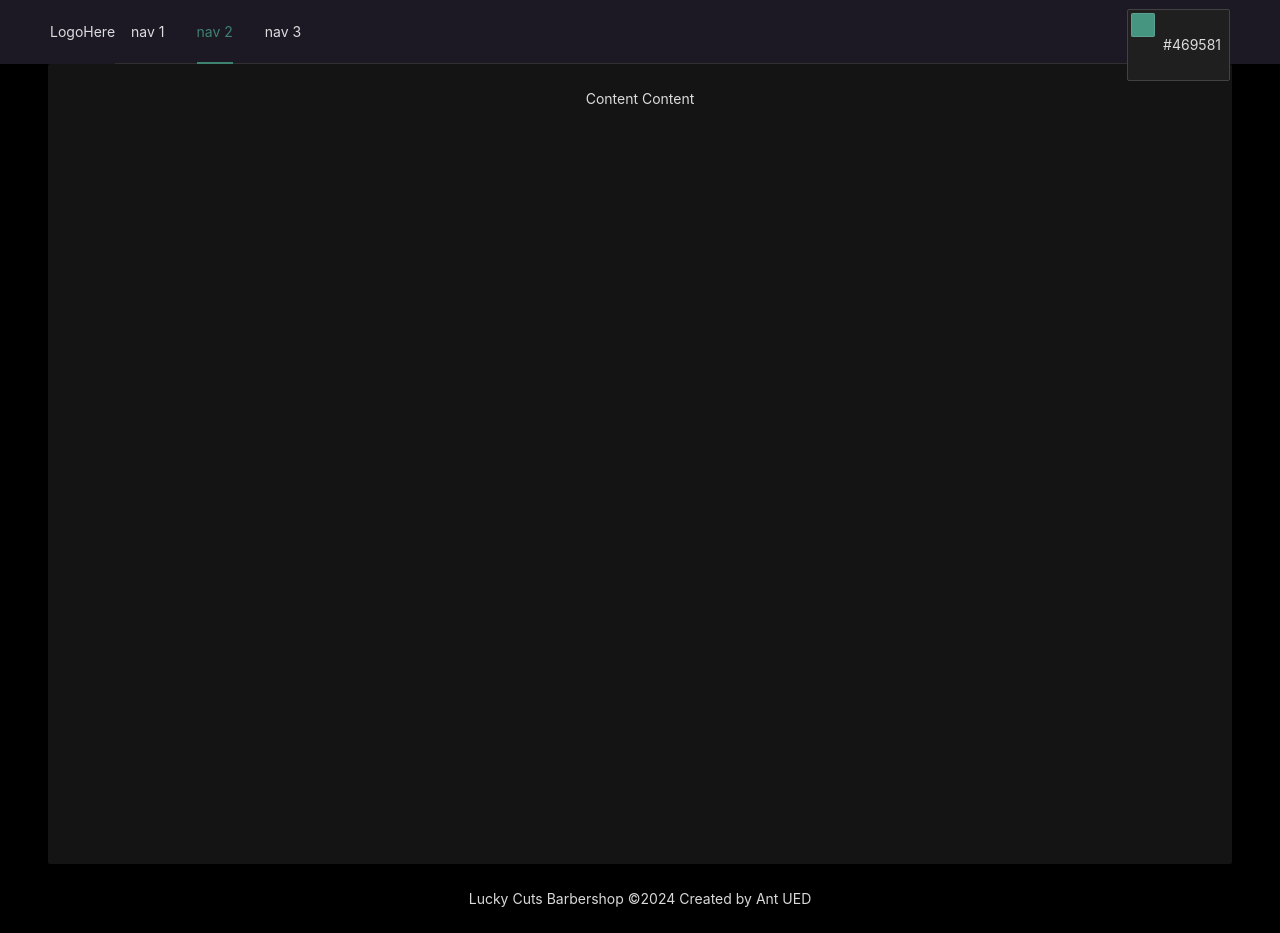
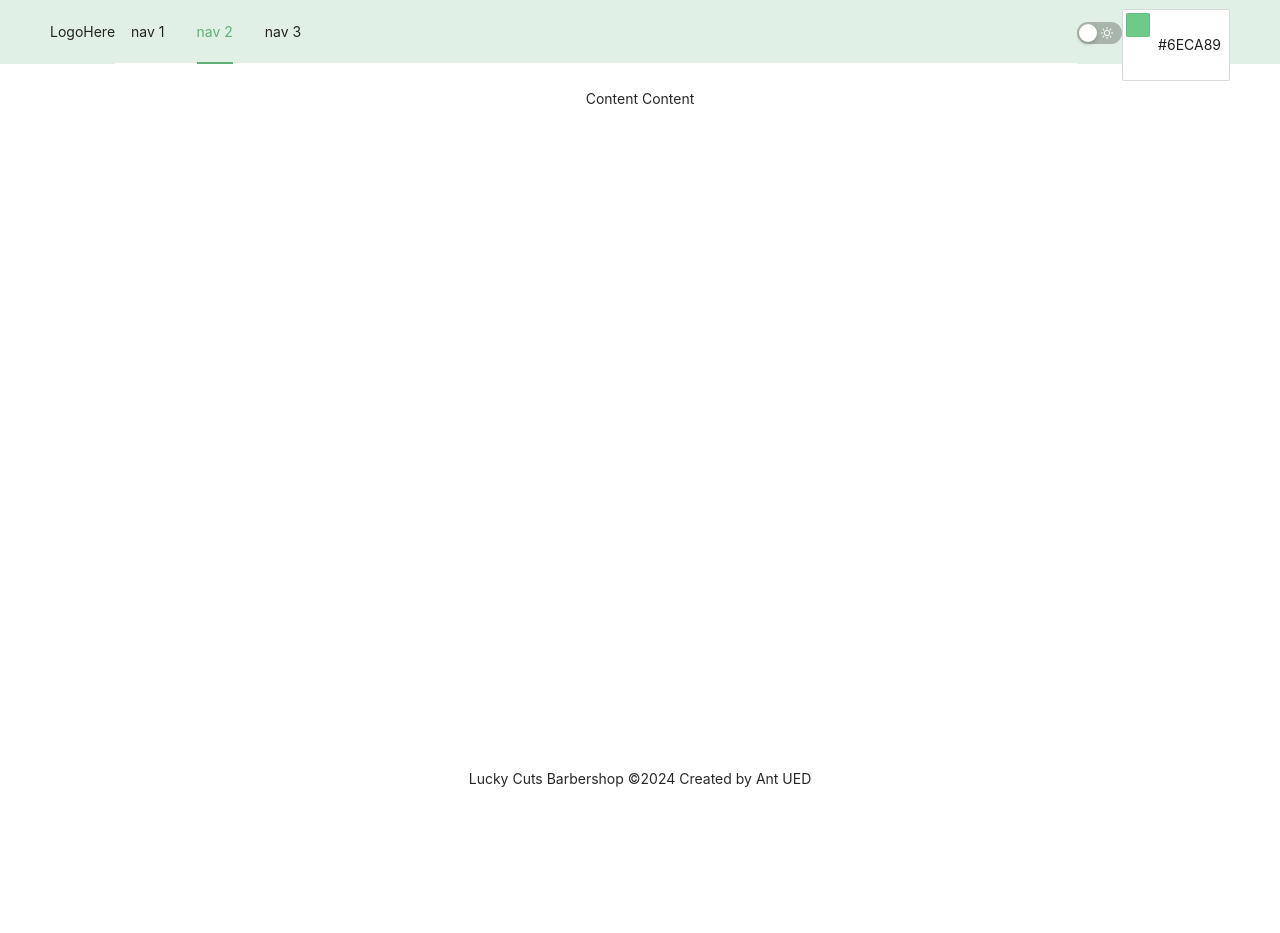
Before and after one commit to Amnesiac9/BarberShop, a React (Vite) app: page / in a window 1280 px wide. After the commit the page ends 813 px from the top, so only its background shows below. Built offline with nearby package versions, Linux system fonts and the light colour scheme; a web font is replaced by a local one.

Commit message:
working dark mode toggle and persisting data.

```diff
--- a/src/App.tsx
+++ b/src/App.tsx
@@ -2,33 +2,65 @@ import React from 'react';
 import './App.css'
 import AppLayout from './AppLayout'
 import { ConfigProvider, theme } from 'antd';
+import { generate } from '@ant-design/colors';
 // import { purple } from '@ant-design/colors';
 import type { ThemeConfig } from 'antd';
 
-const { darkAlgorithm } = theme;
+const { darkAlgorithm, defaultAlgorithm } = theme;
 
-// const initialColorPrimary = '#8d6eca'
+// TODO: Switch algorithm based on user preference
+const initialColorPrimary = () => {
+    return localStorage.getItem('primaryColor') ?? '#6eca89'
+}
+const initialDarkMode = () => {
+    const darkMode = localStorage.getItem('darkMode')
+    if (darkMode === null) {
+        return window.matchMedia('(prefers-color-scheme: dark)').matches;
+    }
+    return darkMode === 'true'
+}
 
 
-// TODO: Switch algorithm based on user preference
-const globalThemeConfig: ThemeConfig = {
-    algorithm: darkAlgorithm,
-    token: {
-        colorPrimary: '4fac94',
-        borderRadius: 2,
-    },
-    components: {
-        Menu: { algorithm: darkAlgorithm, colorBgContainer: "#1c1924", horizontalItemBorderRadius: 8, itemBorderRadius: 8, },
-        Layout: { algorithm: darkAlgorithm, headerBg: "#1c1924", },
-    }
-}
+
 
 function App() {
-    const [themeConfig, setThemeConfig] = React.useState(globalThemeConfig)
+    // const [themeConfig, setThemeConfig] = React.useState(globalThemeConfig)
+    const [darkMode, setDarkMode] = React.useState(initialDarkMode())
+    const [primaryColor, setPrimaryColor] = React.useState(initialColorPrimary)
+
+    function saveDarkMode(darkMode: boolean) {
+        localStorage.setItem('darkMode', darkMode.toString())
+        setDarkMode(darkMode)
+    }
+
+    function savePrimaryColor(color: string) {
+        localStorage.setItem('primaryColor', color)
+        setPrimaryColor(color)
+    }
+
+    // Generate theme based on primary color
+
+    const colors = generate(primaryColor, {
+        theme: darkMode ? 'dark' : 'default',
+        backgroundColor: darkMode ? '#000000' : '#ffffff'
+    })
+
+
+    const globalThemeConfig: ThemeConfig = {
+        algorithm: darkMode ? darkAlgorithm : defaultAlgorithm,
+        token: {
+            colorPrimary: primaryColor,
+            borderRadius: 2,
+        },
+        components: {
+            Menu: { algorithm: darkAlgorithm, colorBgContainer: colors[2], horizontalItemBorderRadius: 8, itemBorderRadius: 8, },
+            Layout: { algorithm: darkAlgorithm, headerBg: colors[2], },
+        }
+    }
 
     return (
-        <ConfigProvider theme={themeConfig}>
-            <AppLayout setThemeConfig={setThemeConfig} />
+        <ConfigProvider theme={globalThemeConfig}>
+            <AppLayout darkMode={darkMode} saveDarkMode={saveDarkMode} savePrimaryColor={savePrimaryColor} />
         </ConfigProvider>
 
     )
--- a/src/AppLayout.tsx
+++ b/src/AppLayout.tsx
@@ -1,6 +1,6 @@
 import React from 'react';
-import { Layout, Menu, theme, ColorPicker, ThemeConfig } from "antd";
-import { Color } from 'antd/es/color-picker';
+import { Layout, Menu, theme, ColorPicker } from "antd";
+import DarkModeSwitch from './components/DarkModeSwitch';
 // import { Calendar } from "antd";
 // import { DatePicker } from 'antd';
 // import Header from './components/Header';
@@ -17,23 +17,17 @@ const items = new Array(3).fill(null).map((_, index) => ({
     label: `nav ${index + 1}`,
 }));
 
-function AppLayout(props: { setThemeConfig: React.Dispatch<React.SetStateAction<ThemeConfig>>; }) {
+function AppLayout(props: { darkMode: boolean; saveDarkMode: (darkMode: boolean) => void; savePrimaryColor: (color: string) => void; }) {
 
     const {
         token: { colorPrimary, colorBgContainer, borderRadiusLG },
     } = theme.useToken();
 
-    function updateThemeColor(color: Color) {
-        props.setThemeConfig((prevConfig: ThemeConfig) => {
-            return {
-                ...(prevConfig),
-                token: {
-                    colorPrimary: color.toHexString(),
-                }
-            }
-        })
+    function toggleDarkMode() {
+        props.saveDarkMode(!props.darkMode)
+    }
 
-    }
+
 
     return (
         <>
@@ -42,14 +36,15 @@ function AppLayout(props: { setThemeConfig: React.Dispatch<React.SetStateAction<
                     <div className='logo'>LogoHere</div>
                     <Menu mode='horizontal' items={items} defaultSelectedKeys={['2']} style={{ flex: 1, minWidth: 0 }}></Menu>
                     <div className='end'>
-                        <ColorPicker showText value={colorPrimary} onChangeComplete={(color) => updateThemeColor(color)} />
+                        <DarkModeSwitch checked={props.darkMode} onChange={toggleDarkMode} />
+                        <ColorPicker showText value={colorPrimary} onChangeComplete={(color) => props.savePrimaryColor(color.toHexString())} />
                     </div>
                 </Header>
                 <Content style={{ padding: '0 48px' }}>
                     <div
                         style={{
                             padding: 24,
-                            minHeight: '100vh',
+                            minHeight: '85vh',
                             background: colorBgContainer,
                             borderRadius: borderRadiusLG,
                         }}
--- /dev/null
+++ b/src/components/DarkModeSwitch.tsx
@@ -0,0 +1,11 @@
+
+import { MoonOutlined, SunOutlined } from '@ant-design/icons';
+import { Switch } from 'antd';
+
+function DarkModeSwitch(props: { checked: boolean; onChange: () => void; }) {
+    return (
+        <Switch checked={props.checked} checkedChildren={<MoonOutlined />} unCheckedChildren={<SunOutlined />} onChange={() => props.onChange()} />
+    )
+}
+
+export default DarkModeSwitch
```
